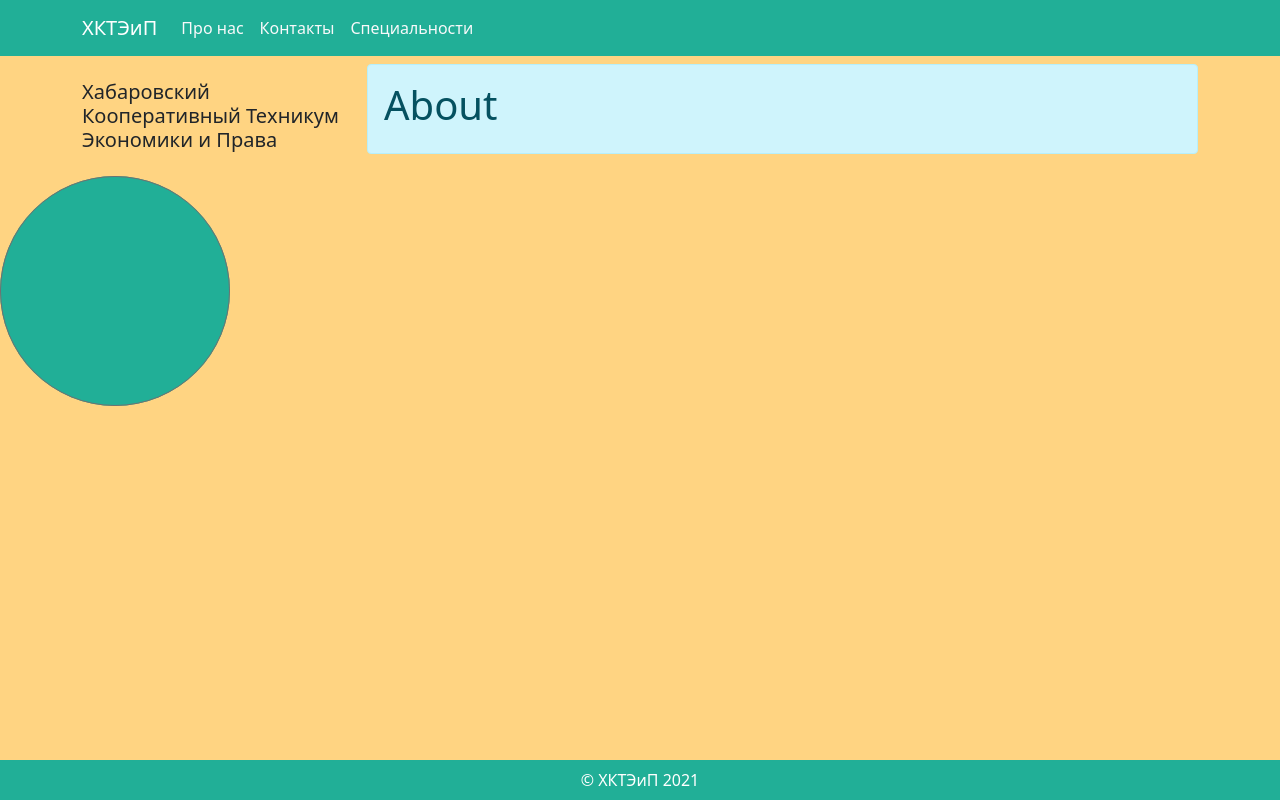
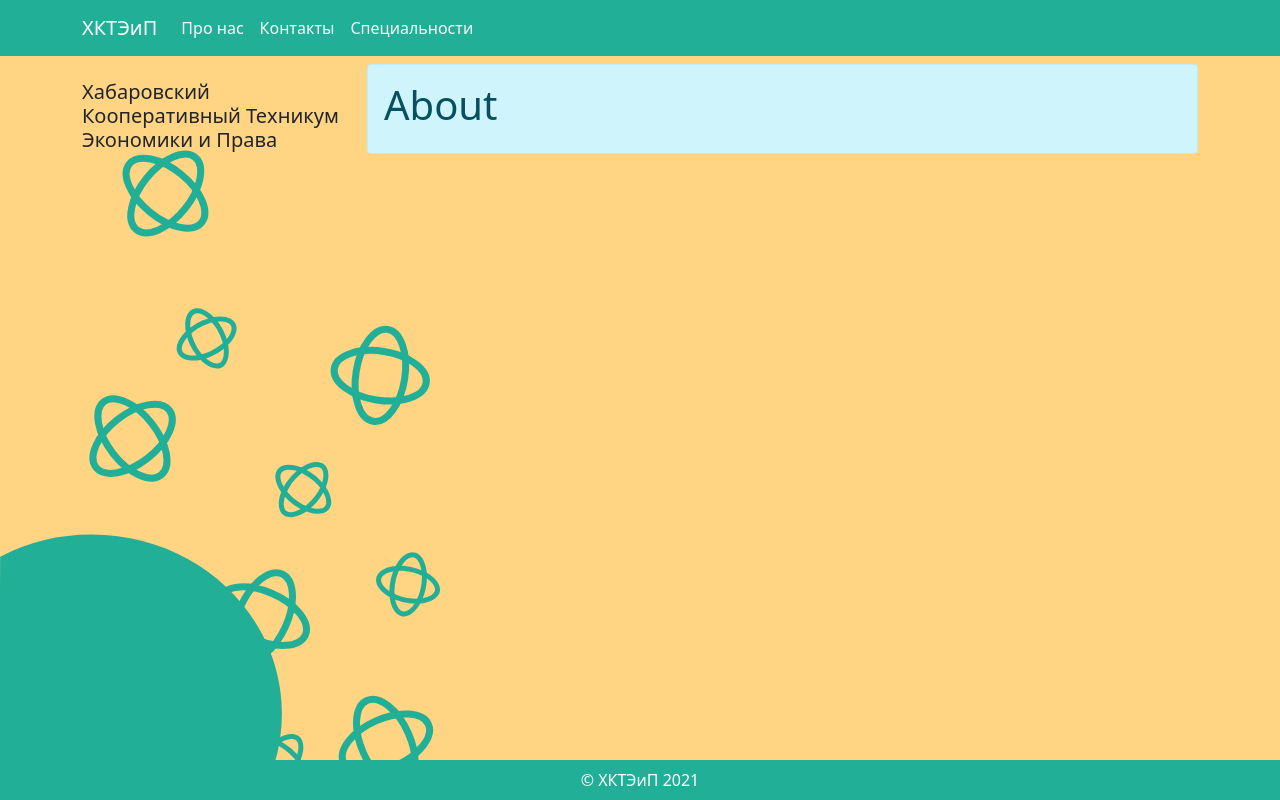
Before and after one commit to svetaspeed/school-django, a Django app: page /about in a window 1280 px wide. Run offline with Django 3.2, Linux system fonts and the light colour scheme.

Commit message:
lesson 6

```diff
--- a/school/mainapp/static/main.js
+++ b/school/mainapp/static/main.js
@@ -23,11 +23,6 @@ const handleStarSelect = (size) => {
 const handleSelect = (selection) => {
     switch(selection){
         case 'first': {
-//            one.classList.add('checked')
-//            two.classList.remove('checked')
-//            three.classList.remove('checked')
-//            four.classList.remove('checked')
-//            five.classList.remove('checked')
             handleStarSelect(1)
             return
         }
@@ -50,8 +45,18 @@ const handleSelect = (selection) => {
     }
 }
 
-const arr = [one, two, three, four, five]
+if (one) {
+    const arr = [one, two, three, four, five]
 
-arr.forEach(item=> item.addEventListener('mouseover', (event)=>{
-    handleSelect(event.target.id)
-}))
+    arr.forEach(item=> item.addEventListener('mouseover', (event)=>{
+        handleSelect(event.target.id)
+    }))
+
+    arr.forEach(item=> item.addEventListener('click', (event)=>{
+        const val = event.target.id
+
+        form.addEventListener('submit', e=>{
+            e.preventDefault()
+        })
+    }))
+}
--- a/school/mainapp/static/style.css
+++ b/school/mainapp/static/style.css
@@ -1,8 +1,37 @@
+html {
+    background:transparent url("all.svg") left bottom no-repeat;
+    width:100%;
+    height:100%;
+}
+
+body {
+    background: url("all.svg") left bottom no-repeat;
+    width:100%;
+    height:auto !important;
+    height:100%;
+    min-height:100%;
+}
+
+.hf-bg {
+    background-color: #21AF97;
+}
+
+.bg-mc {
+    background-color: #FFD482;
+}
+
+.bg-mimg {
+}
+
 .checked {
-    color: orange;
+    color: #E88F53;
 }
 
 .ms-btn {
     background-color: inherit !important;
     border: 0 !important;
 }
+
+.ta-center {
+    text-align: center;
+}
--- a/school/mainapp/templates/index.html
+++ b/school/mainapp/templates/index.html
@@ -14,9 +14,10 @@
 
 
 </head>
-    <body style="background-color: #FFD482;">
+<body class="bg-mc">
+
     <!-- Navigation-->
-        <nav class="navbar navbar-expand-lg navbar-dark" style="background-color: #21AF97;">
+    <nav class="navbar navbar-expand-lg navbar-dark hf-bg">
         <div class="container">
             <a class="navbar-brand" href="/">ХКТЭиП</a>
             <button class="navbar-toggler" type="button" data-toggle="collapse" data-target="#navbarResponsive" aria-controls="navbarResponsive" aria-expanded="false" aria-label="Toggle navigation"><span class="navbar-toggler-icon"></span></button>
@@ -44,9 +45,7 @@
         <div class="row">
             <div class="col-lg-3">
                 <h5 class="my-4">Хабаровский Кооперативный Техникум Экономики и Права</h5>
-                    <div class="list-group"></div>
             </div>
-
 
             <div class="col-lg-9">
 
@@ -101,7 +100,7 @@
                 {% endfor %}
 
 
-                    <div class="alert alert-info mt-2">
+                <div class="alert alert-info mt-2 mb-5">
                     <h2>Наши ключевые особенности:</h2>
                     <br>
                     <h4>Современные аудитории</h4>
@@ -110,12 +109,13 @@
                     <h4>Одни из лучших преподавателей</h4>
                 </div>
 
-                    <div class="alert mt-2" style="background-color: #FCE1AC; text-align: center;">
-                        <h3>Lorem</h3>
+                <div class="ta-center">
+                    <div class="alert mt-2 hf-bg ta-center">
+                        <h3>Отзывы</h3>
                         <input type="name" placeholder="Имя">
-                        <br>
-                        <div class="col text-center">
-                            <form class="rate-form" action="" method="POST">
+
+                        <div class="col text-center mt-2 mb-2">
+                            <form class="rate-form" action="" method="POST" id="{{ object.id }}">
                                 {% csrf_token %}
                                 <button type="submit" class="fa fa-star ms-btn fa-2x" id="first"></button>
                                 <button type="submit" class="fa fa-star ms-btn fa-2x" id="second"></button>
@@ -124,12 +124,13 @@
                                 <button type="submit" class="fa fa-star ms-btn fa-2x" id="fifth"></button>
                             </form>
                         </div>
-                        <br>
+
                         <input type="text" placeholder="Ваше мнение">
                     </div>
 
-                    <div class="alert mb-5" style="background-color: #FCE1AC;">
+                    <div class="alert mb-5 hf-bg">
                         <p>last 3 reviews</p>
+                    </div>
                 </div>
 
                 {% endblock content %}
@@ -139,14 +140,14 @@
     </div>
 
     <!-- Footer-->
-<footer class="fixed-bottom py-2" style="background-color: #21AF97;">
+
+    <footer class="fixed-bottom py-2 mt-5 hf-bg">
         <div class="container"><p class="m-0 text-center text-white">&copy; ХКТЭиП 2021</p></div>
     </footer>
-<img src="../media/circle.svg" alt="">
+
 
     <script src="../static/main.js"></script>
     <script src="https://cdn.jsdelivr.net/npm/bootstrap@5.0.2/dist/js/bootstrap.bundle.min.js" integrity="sha384-MrcW6ZMFYlzcLA8Nl+NtUVF0sA7MsXsP1UyJoMp4YLEuNSfAP+JcXn/tWtIaxVXM" crossorigin="anonymous"></script>
 
-
 </body>
 </html>
```
Also changed, not shown: school/mainapp/media/circle.svg (deleted), school/mainapp/static/all.svg (added). Lines whose indentation alone changed are shown as unchanged.
